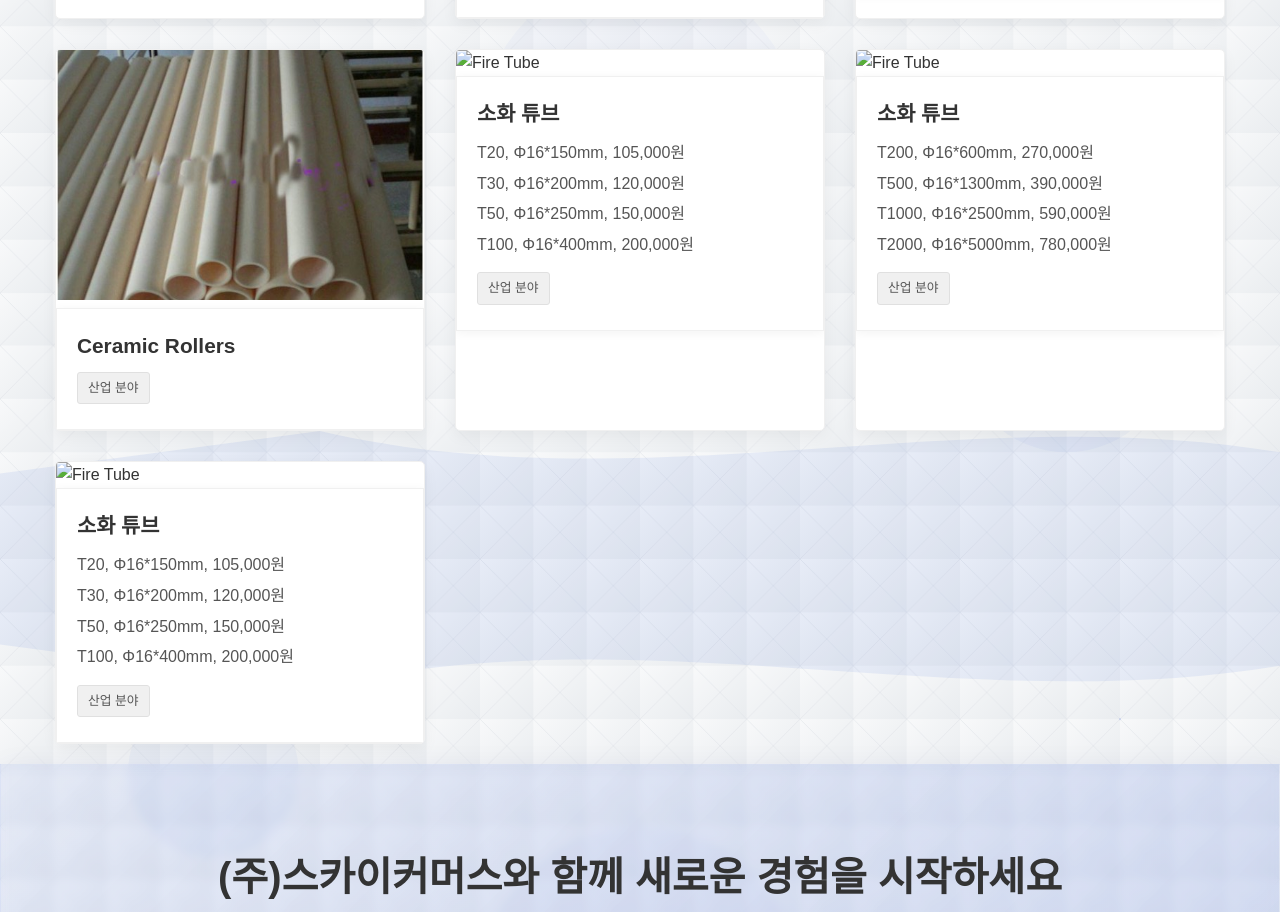
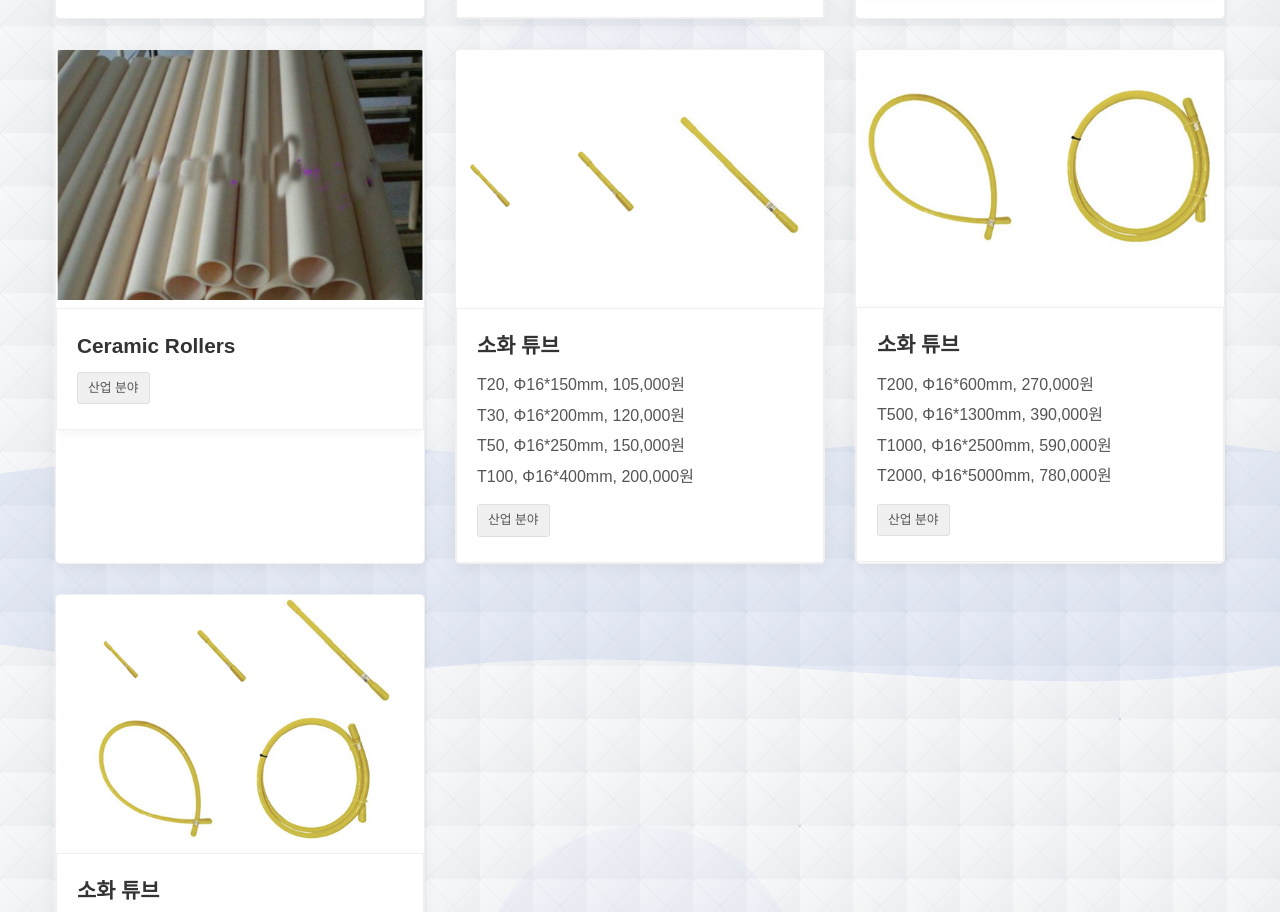
Before and after one commit to hyunseok0630/HomePage, a plain HTML site: page product.html in a window 1280 px wide. Shown: the part 2854-3766 px from the top of the page. Drawn offline with Linux system fonts and the light colour scheme.

Commit message:
Update product.html

```diff
--- a/product.html
+++ b/product.html
@@ -749,7 +749,7 @@
                 </div>
                                 <!-- 제품 아이템 98 - Fire Tube_01 -->
                 <div class="product-item 산업 분야">
-                    <img src="img/fire Tube1.png" alt="Fire Tube" class="Fire Tube">
+                    <img src="img/fire Tube1.png.png" alt="Fire Tube" class="Fire Tube">
                     <div class="product-overlay">
                         <h3 class="product-title">소화 튜브</h3>
                         <p class="product-category">소화 튜브</p>
@@ -768,7 +768,7 @@
                 </div>
                                                 <!-- 제품 아이템 97 - Fire Tube_02 -->
                 <div class="product-item 산업 분야">
-                    <img src="img/fire Tube2.png" alt="Fire Tube" class="Fire Tube">
+                    <img src="img/fire Tube2.png.png" alt="Fire Tube" class="Fire Tube">
                     <div class="product-overlay">
                         <h3 class="product-title">소화 튜브</h3>
                         <p class="product-category">소화 튜브</p>
@@ -787,7 +787,7 @@
                 </div>
                                                 <!-- 제품 아이템 96 - Fire Tube_01 -->
                 <div class="product-item 산업 분야">
-                    <img src="img/fire Tube3.png" alt="Fire Tube" class="Fire Tube">
+                    <img src="img/fire Tube3.png.png" alt="Fire Tube" class="Fire Tube">
                     <div class="product-overlay">
                         <h3 class="product-title">소화 튜브</h3>
                         <p class="product-category">소화 튜브</p>
```
